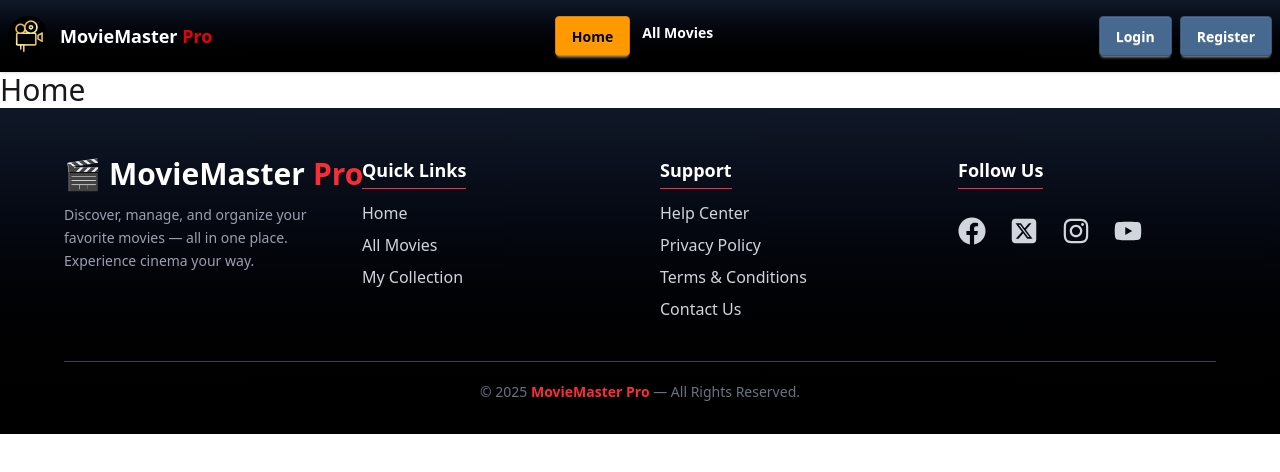
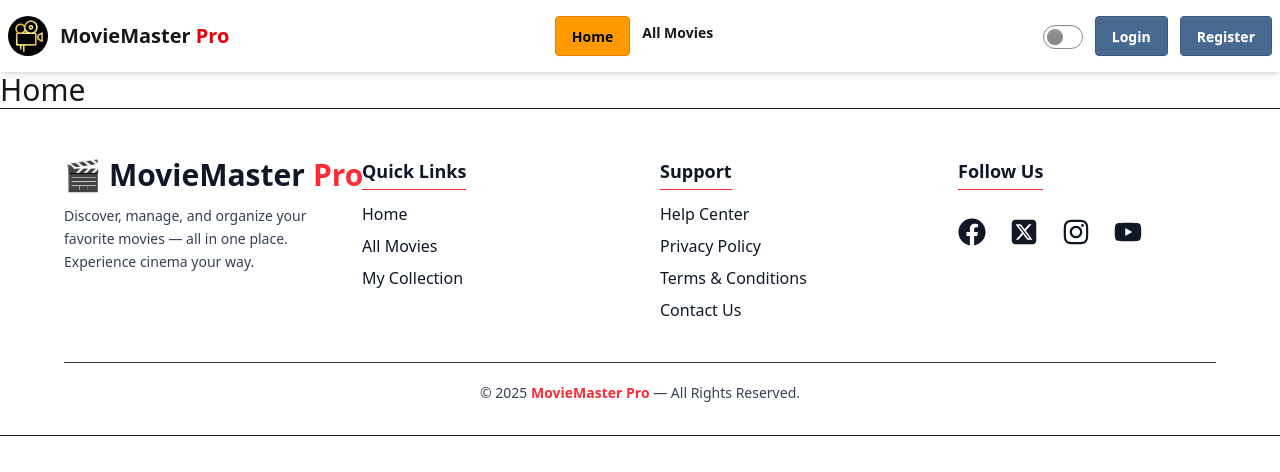
Before and after one commit to shanto522/movie-master-pro-client, a React (Vite) app: page / in a window 1280 px wide. Shown: the top 472 px of the page. Built offline with nearby package versions, Linux system fonts and the light colour scheme; no server answers.

Commit message:
env file remove

```diff
--- a/index.html
+++ b/index.html
@@ -1,5 +1,5 @@
-<!doctype html>
-<html lang="en">
+<!DOCTYPE html>
+<html lang="en" data-theme="light">
   <head>
     <meta charset="UTF-8" />
     <link rel="icon" type="image/svg+xml" href="/vite.svg" />
--- a/src/Layout/AuthLayout.jsx
+++ b/src/Layout/AuthLayout.jsx
@@ -2,6 +2,7 @@ import React from "react";
 import Navbar from "../components/Navbar/Navbar";
 import { Outlet } from "react-router";
 import Footer from "../components/Footer/Footer";
+
 
 const AuthLayout = () => {
   return (
--- a/src/Layout/MainLayout.jsx
+++ b/src/Layout/MainLayout.jsx
@@ -5,7 +5,7 @@ import Footer from "../components/Footer/Footer";
 
 const MainLayout = () => {
   return (
-    <div className="">
+    <div>
       <header>
         <Navbar></Navbar>
       </header>
--- a/src/components/Footer/Footer.jsx
+++ b/src/components/Footer/Footer.jsx
@@ -1,71 +1,81 @@
-import React from "react";
 import { FaFacebook, FaInstagram, FaTwitter, FaYoutube } from "react-icons/fa";
 import { FaSquareXTwitter } from "react-icons/fa6";
 
 const Footer = () => {
   return (
-    <div>
-      <footer class="bg-gradient-to-b from-gray-900 to-black text-gray-300 pt-12 pb-8 px-6 sm:px-10 lg:px-16">
-        <div class="max-w-7xl mx-auto grid grid-cols-1 sm:grid-cols-2 lg:grid-cols-4 gap-8 lg:gap-10">
-          <div class="space-y-3 text-center sm:text-left">
-            <h2 class="text-3xl font-extrabold text-white flex justify-center sm:justify-start items-center gap-2">
-              <span class="text-red-500">🎬</span> MovieMaster{" "}
-              <span class="text-red-500">Pro</span>
+    <footer className="pt-12 pb-8 border-y px-6 sm:px-10 lg:px-16 bg-white text-gray-900">
+      <div className="max-w-7xl mx-auto grid grid-cols-1 sm:grid-cols-2 lg:grid-cols-4 gap-8 lg:gap-10">
+        <div className="space-y-3 text-center sm:text-left">
+          <h2 className="text-3xl font-extrabold flex justify-center sm:justify-start items-center gap-2">
+            <span className="text-red-500">🎬</span> MovieMaster{" "}
+            <span className="text-red-500">Pro</span>
           </h2>
-            <p class="text-sm text-gray-400 leading-relaxed max-w-xs mx-auto sm:mx-0">
+          <p className="text-sm leading-relaxed max-w-xs mx-auto sm:mx-0 text-gray-700">
             Discover, manage, and organize your favorite movies — all in one
             place. Experience cinema your way.
           </p>
         </div>
 
-          <div class="text-center sm:text-left">
-            <h3 class="text-lg font-semibold text-white mb-3 border-b border-red-500 inline-block pb-1">
+        <div className="text-center sm:text-left">
+          <h3 className="text-lg font-semibold mb-3 border-b border-red-500 inline-block pb-1 text-gray-900">
             Quick Links
           </h3>
-            <ul class="space-y-2">
+          <ul className="space-y-2">
             <li>
-                <a href="/" class="hover:text-red-400 transition">
+              <a href="/" className="hover:text-red-400 transition-colors">
                 Home
               </a>
             </li>
             <li>
-                <a href="/AllMovies" class="hover:text-red-400 transition">
+              <a
+                href="/AllMovies"
+                className="hover:text-red-400 transition-colors"
+              >
                 All Movies
               </a>
             </li>
             <li>
-                <a href="/myCollection" class="hover:text-red-400 transition">
+              <a
+                href="/myCollection"
+                className="hover:text-red-400 transition-colors"
+              >
                 My Collection
               </a>
             </li>
           </ul>
         </div>
 
-          <div class="text-center sm:text-left">
-            <h3 class="text-lg font-semibold text-white mb-3 border-b border-red-500 inline-block pb-1">
+        <div className="text-center sm:text-left">
+          <h3 className="text-lg font-semibold mb-3 border-b border-red-500 inline-block pb-1 text-gray-900">
             Support
           </h3>
-            <ul class="space-y-2">
+          <ul className="space-y-2">
             <li>
-                <a class="hover:text-red-400 transition">Help Center</a>
+              <a className="hover:text-red-400 transition-colors">
+                Help Center
+              </a>
             </li>
             <li>
-                <a class="hover:text-red-400 transition">Privacy Policy</a>
+              <a className="hover:text-red-400 transition-colors">
+                Privacy Policy
+              </a>
             </li>
             <li>
-                <a class="hover:text-red-400 transition">Terms & Conditions</a>
+              <a className="hover:text-red-400 transition-colors">
+                Terms & Conditions
+              </a>
             </li>
             <li>
-                <a class="hover:text-red-400 transition">Contact Us</a>
+              <a className="hover:text-red-400 transition-colors">Contact Us</a>
             </li>
           </ul>
         </div>
 
-          <div class="text-center sm:text-left">
-            <h3 class="text-lg font-semibold text-white mb-3 border-b border-red-500 inline-block pb-1">
+        <div className="text-center sm:text-left">
+          <h3 className="text-lg font-semibold mb-3 border-b border-red-500 inline-block pb-1 text-gray-900">
             Follow Us
           </h3>
-            <div class="flex justify-center sm:justify-start space-x-6 mt-4">
+          <div className="flex justify-center sm:justify-start space-x-6 mt-4">
             <FaFacebook
               size={28}
               className="hover:text-red-400 transition transform hover:scale-110 duration-200"
@@ -86,12 +96,12 @@ const Footer = () => {
         </div>
       </div>
 
-        <div class="border-t border-gray-700 mt-10 pt-5 text-center text-sm text-gray-500">
-          © 2025 <span class="text-red-500 font-semibold">MovieMaster Pro</span>{" "}
-          — All Rights Reserved.
+      <div className="border-t mt-10 pt-5 text-center text-sm text-gray-700">
+        © 2025{" "}
+        <span className="text-red-500 font-semibold">MovieMaster Pro</span> —
+        All Rights Reserved.
       </div>
     </footer>
-    </div>
   );
 };
 
--- a/src/components/Navbar/Navbar.jsx
+++ b/src/components/Navbar/Navbar.jsx
@@ -1,20 +1,30 @@
-import React from "react";
+import React, { useState } from "react";
 import logo from "../../assets/logoImg.jpg";
 import { Link, NavLink } from "react-router";
 import useAuth from "../../hooks/useAuth";
 import toast from "react-hot-toast";
+import { FaRegArrowAltCircleDown, FaMoon, FaSun } from "react-icons/fa";
+
 const Navbar = () => {
   const { user, setUser, signOutFunc } = useAuth();
+  const [mobileDropdownOpen, setMobileDropdownOpen] = useState(false);
+
   const handleLogOut = () => {
     signOutFunc()
       .then(() => {
         toast.success("LogOut Successful!");
         setUser(null);
+        setMobileDropdownOpen(false);
       })
-      .catch((error) => {
-        const err = error.message;
-        toast.error(err.message);
-      });
+      .catch((error) => toast.error(error.message));
+  };
+  const handleTheme = (checked) => {
+    const html = document.querySelector("html");
+    if (checked) {
+      html.setAttribute("data-theme", "dark");
+    } else {
+      html.setAttribute("data-theme", "light");
+    }
   };
 
   const links = (
@@ -32,15 +42,14 @@ const Navbar = () => {
       )}
     </>
   );
+
   return (
-    <div>
-      <div className="navbar bg-gradient-to-b from-gray-900 to-black shadow-sm">
-        <div className="navbar-start">
-          <div className="dropdown">
-            <div
-              tabIndex={0}
-              role="button"
-              className="btn btn-ghost text-white md:hidden"
+    <div className="navbar sticky top-0 z-50 shadow-md bg-base-100 text-base-content">
+      <div className="navbar-start flex items-center gap-3">
+        <div className="dropdown md:hidden">
+          <button
+            onClick={() => setMobileDropdownOpen(!mobileDropdownOpen)}
+            className="btn btn-ghost"
           >
             <svg
               xmlns="http://www.w3.org/2000/svg"
@@ -49,71 +58,130 @@ const Navbar = () => {
               viewBox="0 0 24 24"
               stroke="currentColor"
             >
-                {" "}
               <path
                 strokeLinecap="round"
                 strokeLinejoin="round"
                 strokeWidth="2"
                 d="M4 6h16M4 12h8m-8 6h16"
-                />{" "}
+              />
             </svg>
+          </button>
+
+          {mobileDropdownOpen && (
+            <ul className="menu dropdown-content bg-base-100 rounded-box mt-2 w-60 p-3 shadow font-bold absolute left-0 top-12">
+              {links}
+
+              {user && (
+                <li className="mt-2 border-t border-gray-300 pt-2">
+                  <div className="flex flex-col items-center">
+                    <img
+                      src={user.photoURL}
+                      title={user.displayName}
+                      alt="profile"
+                      className="h-16 w-16 rounded-full border-2 border-gray-400 mb-2"
+                    />
+                    <p className="font-semibold">{user.displayName}</p>
+                    <p className="text-xs text-gray-500">{user.email}</p>
                   </div>
-            <ul
-              tabIndex="-1"
-              className="menu menu-sm dropdown-content bg-base-100 rounded-box z-1 mt-3 w-52 p-2 shadow font-bold"
+                </li>
+              )}
+
+              <li className="mt-2">
+                {user ? (
+                  <button
+                    onClick={handleLogOut}
+                    className="block w-full text-center text-red-600 font-semibold hover:bg-red-50 rounded-lg py-1 mt-1 transition"
                   >
-              {links}
-              {user ? (
-                <>
-                  <button onClick={handleLogOut} className="btn-pro">
-                    LogOut
+                    Logout
                   </button>
-                </>
                 ) : (
                   <>
-                  {" "}
-                  <NavLink to="/auth/login" className="btn-pro">
+                    <NavLink
+                      to="/auth/login"
+                      className="btn-pro w-full text-center my-1"
+                      onClick={() => setMobileDropdownOpen(false)}
+                    >
                       Login
                     </NavLink>
-                  <NavLink to="/auth/register" className="btn-pro">
+                    <NavLink
+                      to="/auth/register"
+                      className="btn-pro w-full text-center my-1"
+                      onClick={() => setMobileDropdownOpen(false)}
+                    >
                       Register
                     </NavLink>
                   </>
                 )}
+              </li>
+            </ul>
+          )}
+        </div>
+
+        <Link to="/" className="flex items-center gap-3">
+          <img className="h-10 w-10 rounded-full" src={logo} alt="logo" />
+          <span className="text-xl font-bold whitespace-nowrap">
+            MovieMaster <span className="text-red-600">Pro</span>
+          </span>
+        </Link>
+      </div>
+
+      <div className="navbar-center hidden md:flex">
+        <ul className="menu menu-horizontal font-semibold px-1">{links}</ul>
+      </div>
+
+      <div className="navbar-end hidden md:flex gap-3 items-center">
+        <div>
+          <input
+            onChange={(e) => handleTheme(e.target.checked)}
+            type="checkbox"
+            defaultChecked={localStorage.getItem("theme") === "dark"}
+            className="toggle"
+          />
+        </div>
+
+        {user ? (
+          <div className="dropdown dropdown-end">
+            <div
+              tabIndex={0}
+              className="flex items-center gap-2 cursor-pointer hover:bg-gray-200 dark:hover:bg-gray-700 px-3 py-1 rounded-lg transition-all"
+            >
+              <img
+                src={user.photoURL}
+                alt="profile"
+                className="h-9 w-9 rounded-full border-2 border-white"
+              />
+              <FaRegArrowAltCircleDown />
+            </div>
+
+            <ul className="dropdown-content menu bg-base-100 rounded-xl mt-3 w-60 p-3 shadow-lg border border-gray-200 dark:border-gray-700">
+              <li className="text-center pb-2 border-b border-gray-300 dark:border-gray-600">
+                <div className="flex flex-col items-center">
+                  <img
+                    src={user.photoURL}
+                    alt="profile"
+                    className="h-14 w-14 rounded-full border-2 border-gray-400 mb-2"
+                  />
+                  <p className="font-semibold text-gray-800 dark:text-gray-200 text-[20px]">
+                    {user.displayName}
+                  </p>
+                  <p className="text-xs font-semibold text-gray-500 dark:text-gray-300">
+                    {user.email}
+                  </p>
+                </div>
+              </li>
+
+              <li>
+                <button
+                  onClick={handleLogOut}
+                  className="text-red-600 font-semibold flex justify-center hover:bg-red-50 dark:hover:bg-red-900 rounded-lg transition-colors w-full"
+                >
+                  Logout
+                </button>
+              </li>
             </ul>
           </div>
-
-          <Link
-            to="/"
-            className="flex justify-center items-center gap-3 text-white"
-          >
-            <img className=" h-10 w-10 rounded-full" src={logo} alt="" />
-            <a className="text-xl sm:text-lg xs:text-base font-bold whitespace-nowrap">
-              MovieMaster <span className="text-red-600">Pro</span>
-            </a>
-          </Link>
-        </div>
-        <div className="navbar-center text-white hidden md:flex">
-          <ul className="menu menu-horizontal font-semibold px-1">{links}</ul>
-        </div>
-        <div className="navbar-end hidden md:flex gap-2">
-          {user ? (
-            <>
-              <div className="flex items-center justify-center gap-5">
-                <img
-                  className="h-9 w-9 rounded-full object-cover border-2 border-white"
-                  src={user.photoURL}
-                  title={user.displayName}
-                  alt=""
-                />
-                <button onClick={handleLogOut} className="btn btn-primary">
-                  LogOut
-                </button>
-              </div>
-            </>
         ) : (
           <>
-              {" "}
             <NavLink to="/auth/login" className="btn-pro">
               Login
             </NavLink>
@@ -124,7 +192,6 @@ const Navbar = () => {
         )}
       </div>
     </div>
-    </div>
   );
 };
 
--- a/src/index.css
+++ b/src/index.css
@@ -1,7 +1,10 @@
 @import "tailwindcss";
 @plugin "daisyui" {
-  themes: light --default;
+  themes: light --default, dark --prefersdark;
 }
+
+@custom-variant dark (&:where([data-theme=dark], [data-theme=dark] *));
+
 .btn-pro {
   @apply btn bg-[#47698F] text-white border-[#35567b];
 }
```
Also changed, not shown: src/Pages/LogIn/LogIn.jsx (+35 -38 lines), src/Pages/Register/Register.jsx (+34 -43 lines), 1 other file (tests, documents, lock files or other folders). Lines whose indentation alone changed are shown as unchanged.
